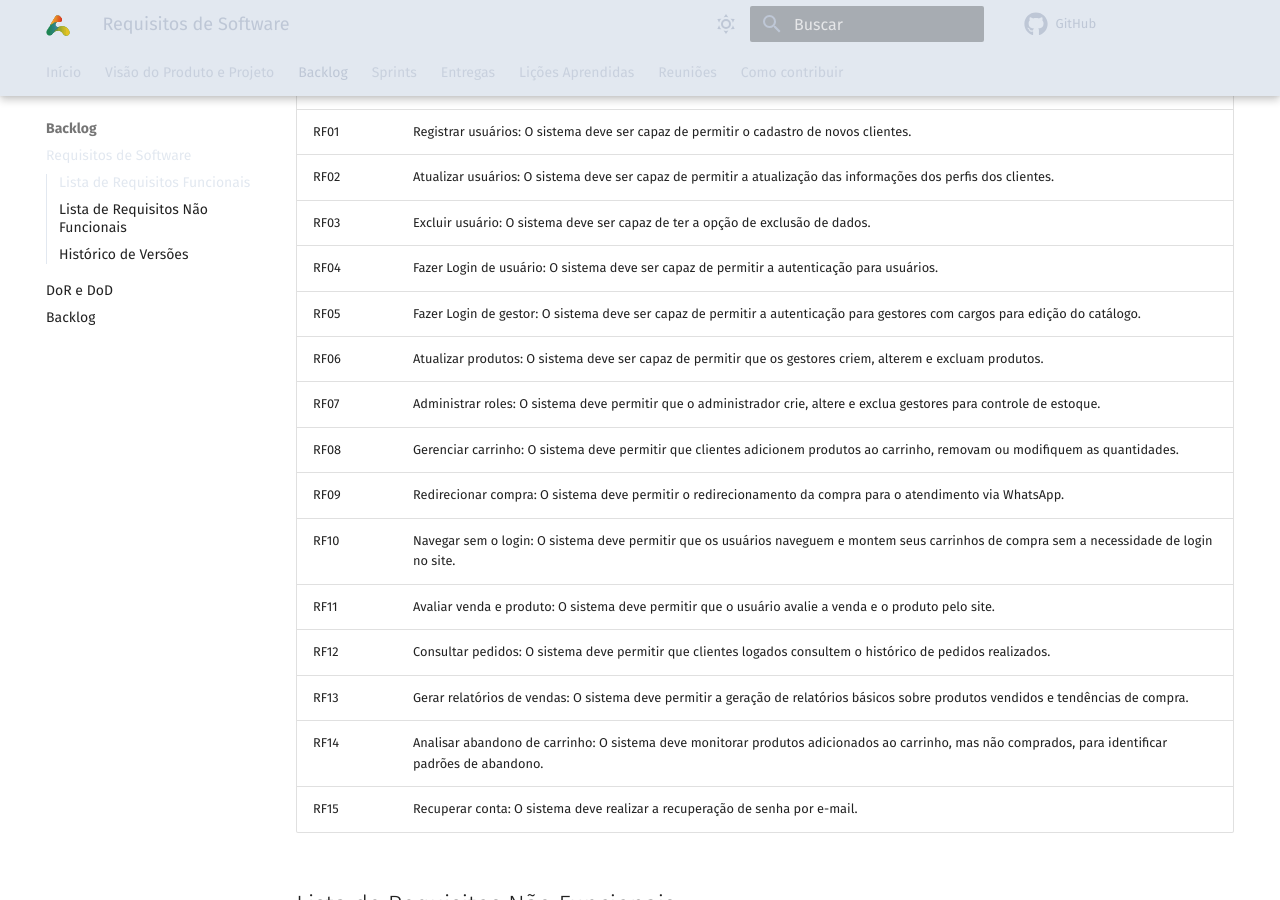
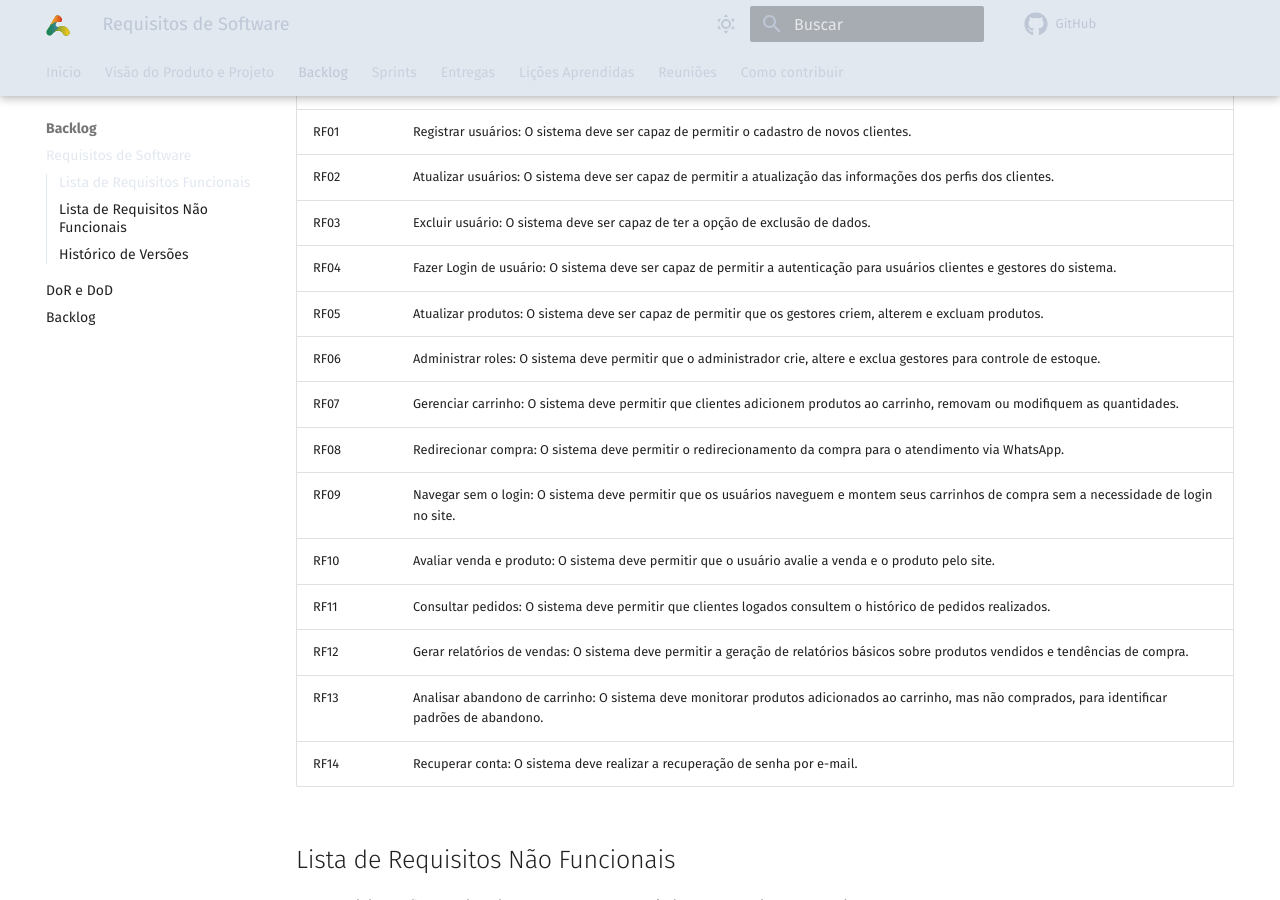
Before and after one commit to mdsreq-fga-unb/2024.2-T03-AutoReiTintas, an MkDocs documentation site: the page built from docs/auto-rei-tintas/docs/sections/product_vision/7_requirements.md, in a window 1280 px wide and 900 px high, scrolled down 298 px. Built offline with MkDocs 1.6.1 and Material for MkDocs 9.7.7, drawn with Linux system fonts in a browser that asks for light colours; comment, search, counter and statistics services are not loaded.

Commit message:
docs: alterando requisitos funcionais e resolvendo issue #30

```diff
--- a/docs/auto-rei-tintas/docs/sections/product_vision/7_requirements.md
+++ b/docs/auto-rei-tintas/docs/sections/product_vision/7_requirements.md
@@ -10,18 +10,17 @@ Os Requisitos Funcionais especificam as funcionalidades e serviços que o sistem
 | RF01 | Registrar usuários: O sistema deve ser capaz de permitir o cadastro de novos clientes. |
 | RF02 | Atualizar usuários: O sistema deve ser capaz de permitir a atualização das informações dos perfis dos clientes. |
 | RF03 | Excluir usuário: O sistema deve ser capaz de ter a opção de exclusão de dados. |
-| RF04 | Fazer Login de usuário: O sistema deve ser capaz de permitir a autenticação para usuários. |
-| RF05 | Fazer Login de gestor: O sistema deve ser capaz de permitir a autenticação para gestores com cargos para edição do catálogo. |
-| RF06 | Atualizar produtos: O sistema deve ser capaz de permitir que os gestores criem, alterem e excluam produtos. |
-| RF07 | Administrar roles: O sistema deve permitir que o administrador crie, altere e exclua gestores para controle de estoque. |
-| RF08 | Gerenciar carrinho: O sistema deve permitir que clientes adicionem produtos ao carrinho, removam ou modifiquem as quantidades. |
-| RF09 | Redirecionar compra: O sistema deve permitir o redirecionamento da compra para o atendimento via WhatsApp. |
-| RF10 | Navegar sem o login: O sistema deve permitir que os usuários naveguem e montem seus carrinhos de compra sem a necessidade de login no site. |
-| RF11 | Avaliar venda e produto: O sistema deve permitir que o usuário avalie a venda e o produto pelo site. |
-| RF12 | Consultar pedidos: O sistema deve permitir que clientes logados consultem o histórico de pedidos realizados. |
-| RF13 | Gerar relatórios de vendas: O sistema deve permitir a geração de relatórios básicos sobre produtos vendidos e tendências de compra. |
-| RF14 | Analisar abandono de carrinho: O sistema deve monitorar produtos adicionados ao carrinho, mas não comprados, para identificar padrões de abandono. |
-| RF15 | Recuperar conta: O sistema deve realizar a recuperação de senha por e-mail. |
+| RF04 | Fazer Login de usuário: O sistema deve ser capaz de permitir a autenticação para usuários clientes e gestores do sistema. |
+| RF05 | Atualizar produtos: O sistema deve ser capaz de permitir que os gestores criem, alterem e excluam produtos. |
+| RF06 | Administrar roles: O sistema deve permitir que o administrador crie, altere e exclua gestores para controle de estoque. |
+| RF07 | Gerenciar carrinho: O sistema deve permitir que clientes adicionem produtos ao carrinho, removam ou modifiquem as quantidades. |
+| RF08 | Redirecionar compra: O sistema deve permitir o redirecionamento da compra para o atendimento via WhatsApp. |
+| RF09 | Navegar sem o login: O sistema deve permitir que os usuários naveguem e montem seus carrinhos de compra sem a necessidade de login no site. |
+| RF10 | Avaliar venda e produto: O sistema deve permitir que o usuário avalie a venda e o produto pelo site. |
+| RF11 | Consultar pedidos: O sistema deve permitir que clientes logados consultem o histórico de pedidos realizados. |
+| RF12 | Gerar relatórios de vendas: O sistema deve permitir a geração de relatórios básicos sobre produtos vendidos e tendências de compra. |
+| RF13 | Analisar abandono de carrinho: O sistema deve monitorar produtos adicionados ao carrinho, mas não comprados, para identificar padrões de abandono. |
+| RF14 | Recuperar conta: O sistema deve realizar a recuperação de senha por e-mail. |
 
 
 
```
Also changed, not shown: docs/auto-rei-tintas/docs/sections/product_vision/8_dorAndDod.md (+1 -1 lines).
